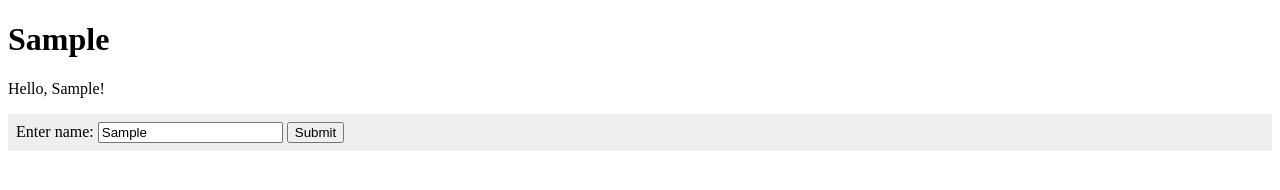
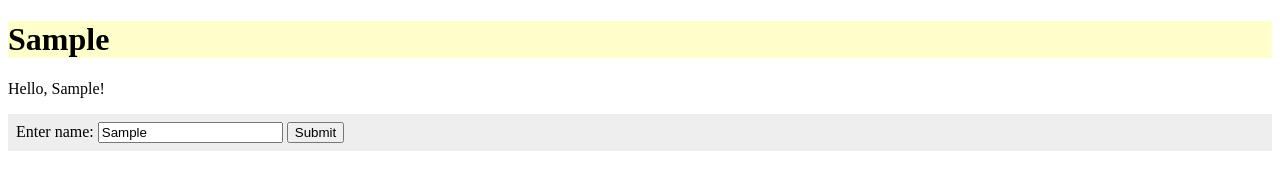
Before and after one commit to vinaytandel94/03-lab-javascript-2, a plain HTML site: page index.html in a window 1280 px wide. Both pictures are taken after typing "Sample" into the empty fields and a click on the input 315 px from the left and 132 px from the top of the page. Drawn offline with Linux system fonts and the light colour scheme.

Commit message:
working style change with class

```diff
--- a/index.html
+++ b/index.html
@@ -5,6 +5,7 @@
   <title>Javascript: Event Listener</title>
   <style>
     #get-name { background: #eee; padding: 0.5em; }
+    .change-me { background: #ffc;}
   </style>
 </head>
 <body>
--- a/js/greeting.js
+++ b/js/greeting.js
@@ -20,6 +20,7 @@ It is also an "anonymous" function because it has/needs no name.
   function PerformGreeting() {
     myName.innerHTML = userName.value;
     myHeader.innerHTML = userName.value;
+    myHeader.classList.add("change-me");
     /*
     Without setting the variables first, this would be longer:
     */
```
